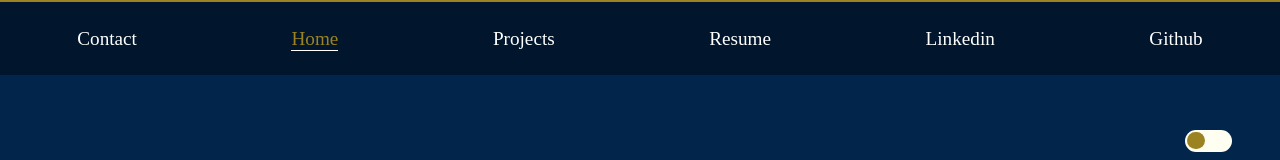
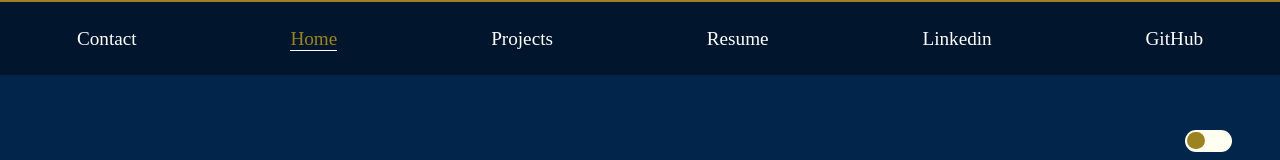
Before and after one commit to AkaraTawng/portfolio-mf-v2, a React (Create React App) app: page / in a window 1280 px wide. Shown: the top 160 px of the page. Built offline with nearby package versions, Linux system fonts and the light colour scheme.

Commit message:
capitalize H in GitHub NavLink

```diff
--- a/src/components/NavLinks.js
+++ b/src/components/NavLinks.js
@@ -54,7 +54,7 @@ const NavLinks = (props) => {
                     animate={animateTo}
                     transition={{delay: 0.5}}
                     onClick={() => props.onCloseMobileMenu()}>
-                    <NavLink className="nav-link external-navlink" to="/github" target="_blank" rel="noreferrer">Github</NavLink>
+                    <NavLink className="nav-link external-navlink" to="/github" target="_blank" rel="noreferrer">GitHub</NavLink>
                 </motion.li>
             </ul>
     </>)
```
